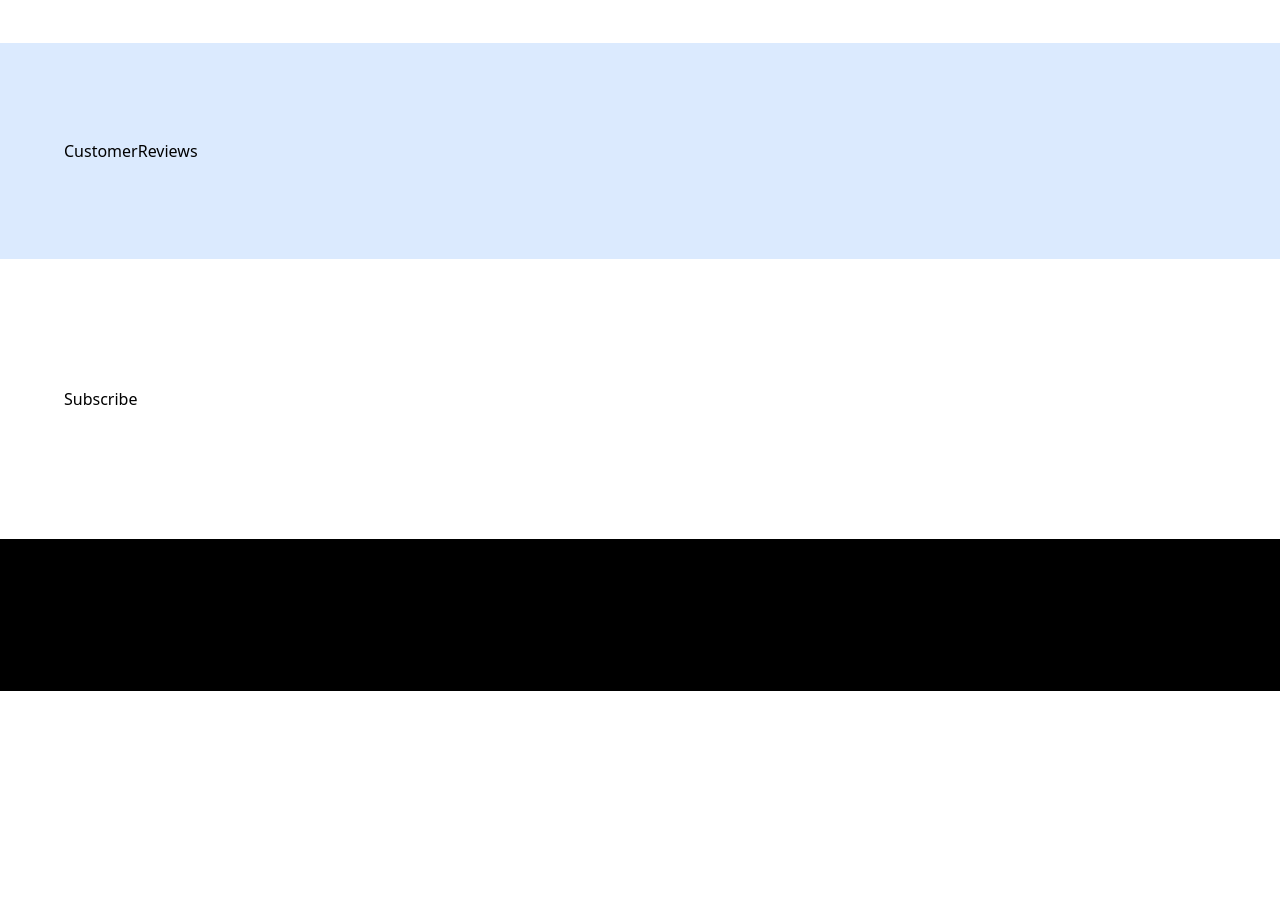
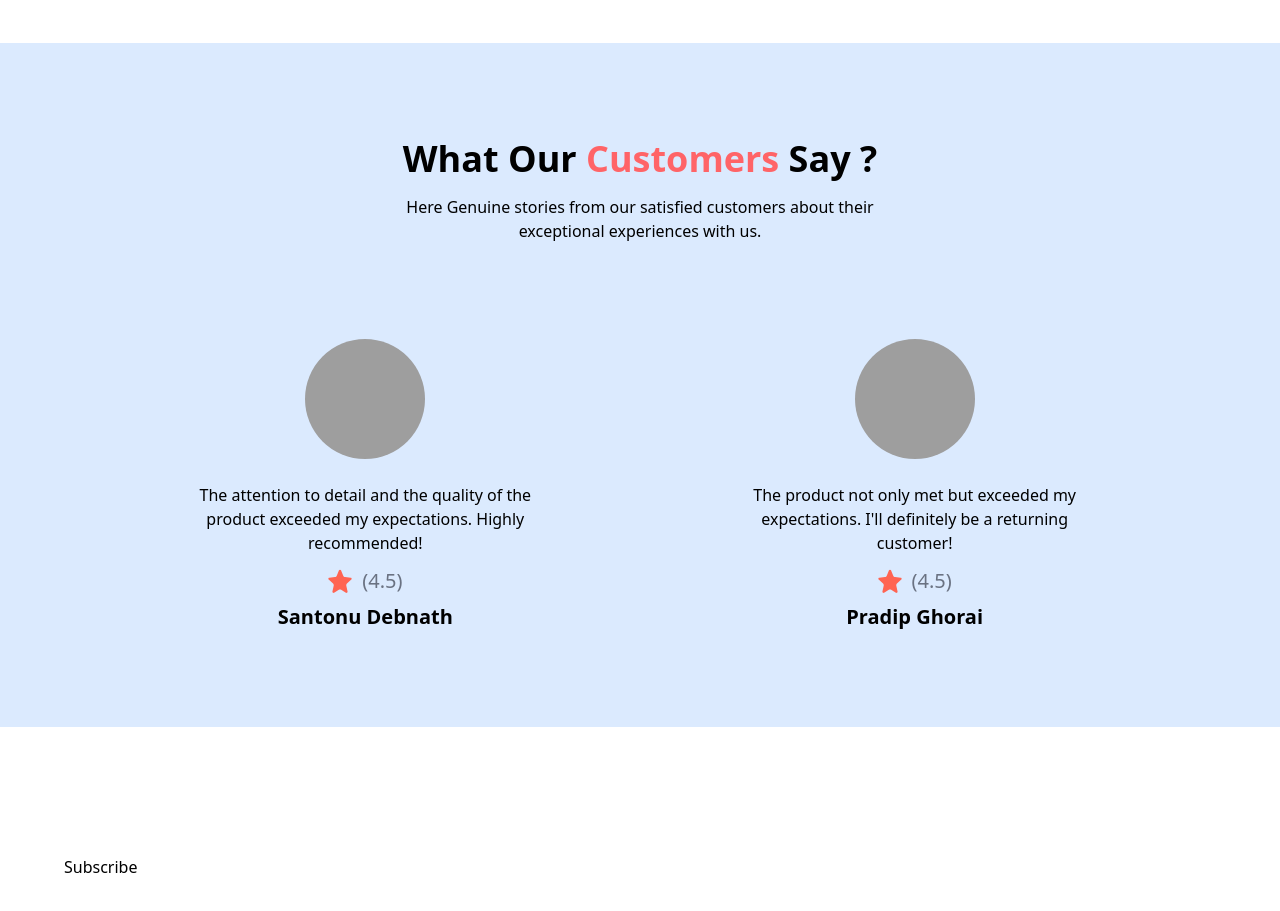
Before and after one commit to itssoumodip/Complete-Ecommerce-Website, a React (Vite) app in the folder nikeWebsite/: page / in a window 1280 px wide. Shown: the part 3600-4511 px from the top of the page. Before the commit the page ends 4291 px from the top, so only its background shows below. Built offline with nearby package versions, Linux system fonts and the light colour scheme; grey boxes are pictures that could not be loaded; a web font is replaced by a local one.

Commit message:
enhance CustomerReviews section; add dynamic review display with new ReviewCard component

```diff
--- /dev/null
+++ b/nikeWebsite/src/components/ReviewCard.jsx
@@ -0,0 +1,20 @@
+import { star } from "../assets/icons"
+function ReviewCard({ imgURL, customerName, rating, feedback }) {
+  return (
+    <div className="flex justify-center items-center flex-col">
+        <img
+          src={imgURL}
+          alt="customer"
+          className="rounded-full object-cover w-[120px] h-[120px]"
+        />
+        <p className="mt-6 text-center max-w-sm info-text">{feedback}</p>
+        <div className="mt-3 justify-center items-center gap-2.5 flex">
+            <img src={star} width={24} height={24} className="object-contain m-0" />
+            <p className="text-xl text-gray-500">({rating})</p>
+        </div>
+        <h3 className="mt-2 text-xl text-center font-po font-bold">{customerName}</h3>
+    </div>
+  )
+}
+
+export default ReviewCard
--- a/nikeWebsite/src/constants/index.js
+++ b/nikeWebsite/src/constants/index.js
@@ -72,14 +72,14 @@
 
 export const reviews = [
     {
-        imgURL: customer1,
-        customerName: 'Morich Brown',
+        imgURL: "https://images.unsplash.com/photo-1740292988695-cee90193c45f?w=600&auto=format&fit=crop&q=60&ixlib=rb-4.0.3&ixid=M3wxMjA3fDB8MHxwcm9maWxlLXBhZ2V8Mnx8fGVufDB8fHx8fA%3D%3D",
+        customerName: 'Santonu Debnath',
         rating: 4.5,
         feedback: "The attention to detail and the quality of the product exceeded my expectations. Highly recommended!"
     },
     {
-        imgURL: customer2,
-        customerName: 'Lota Mongeskar',
+        imgURL: "https://images.unsplash.com/photo-1740293340201-0bda67641d74?w=600&auto=format&fit=crop&q=60&ixlib=rb-4.0.3&ixid=M3wxMjA3fDB8MHxwcm9maWxlLXBhZ2V8MXx8fGVufDB8fHx8fA%3D%3D",
+        customerName: 'Pradip Ghorai',
         rating: 4.5,
         feedback: "The product not only met but exceeded my expectations. I'll definitely be a returning customer!"
     }
--- a/nikeWebsite/src/sections/CustomerReviews.jsx
+++ b/nikeWebsite/src/sections/CustomerReviews.jsx
@@ -1,7 +1,27 @@
+import { reviews } from "../constants"
+import ReviewCard from "../components/ReviewCard"
 
 function CustomerReviews() {
   return (
-    <div>CustomerReviews</div>
+    <section className="max-container">
+      <h3 className="text-center text-4xl font-bold">
+      What Our
+       <span className="text-red-400"> Customers </span>
+       Say ?
+      </h3>
+      <p className="info-text m-auto mt-4 max-w-lg text-center">Here Genuine stories from our satisfied customers about their exceptional experiences with us.</p>
+      <div className="mt-24 flex flex-1 justify-evenly items-center max-lg:flex-col gap-14">
+        {reviews.map((review, index)=> (
+          <ReviewCard
+            key={index}
+            imgURL={review.imgURL}
+            customerName={review.customerName}
+            rating= {review.rating}
+            feedback={review.feedback}
+          />
+        ))}
+      </div>
+    </section>
   )
 }
 
```
